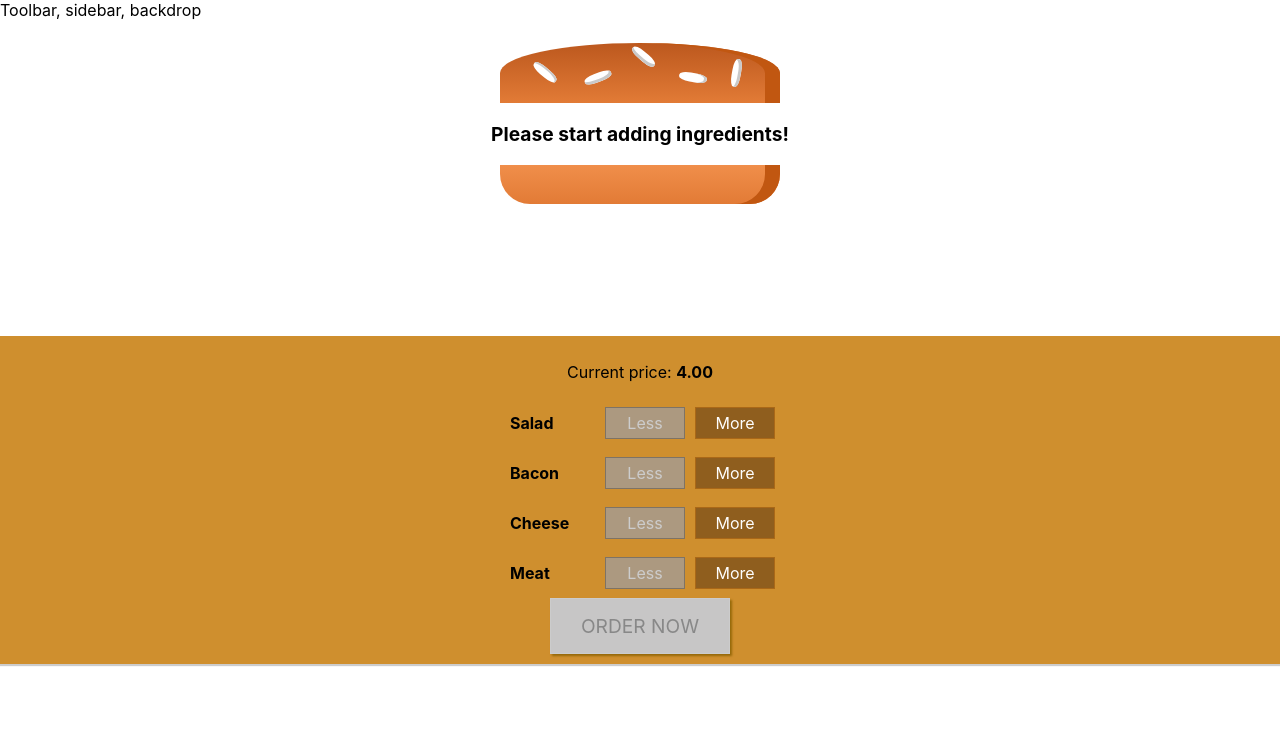
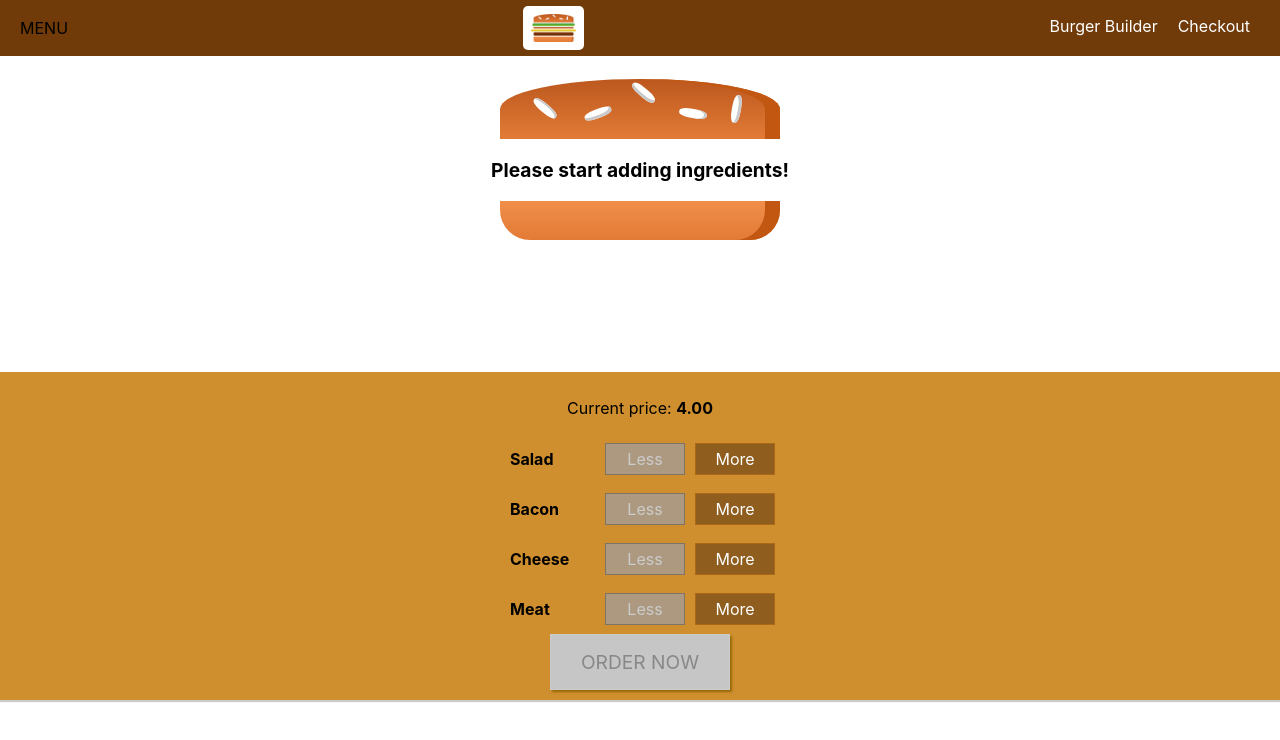
Before and after one commit to deepak-mb/max-react-course, a React (Create React App) app in the folder burger-builder/: page / in a window 1280 px wide. Shown: the top 740 px of the page. Built offline with nearby package versions, Linux system fonts and the light colour scheme.

Commit message:
Completed 134

```diff
--- a/burger-builder/src/components/Burger/OrderSummary/OrderSummary.js
+++ b/burger-builder/src/components/Burger/OrderSummary/OrderSummary.js
@@ -17,9 +17,16 @@
         <h3>Your Order</h3>
         <p>A delicious burger with the following ingredients:</p>
         <ul>{ingredientSummary}</ul>
+        <p>
+          <strong>Total Price: {props.price.toFixed(2)}</strong>
+        </p>
         <p>Continue to checkout.</p>
-        <Button btnType="Danger" clicked={props.purchaseCancelled}>CANCEL</Button>
-        <Button btnType="Success" clicked={props.purchaseContinued}>CONTINUE</Button>
+        <Button btnType="Danger" clicked={props.purchaseCancelled}>
+          CANCEL
+        </Button>
+        <Button btnType="Success" clicked={props.purchaseContinued}>
+          CONTINUE
+        </Button>
       </Aux>
     </div>
   );
--- a/burger-builder/src/components/Layout/Layout.css
+++ b/burger-builder/src/components/Layout/Layout.css
@@ -1,3 +1,3 @@
 .content {
-  margin-top: 16px;
+  margin-top: 72px;
 }
--- a/burger-builder/src/components/Layout/Layout.js
+++ b/burger-builder/src/components/Layout/Layout.js
@@ -1,10 +1,11 @@
 import React from "react";
 import Aux from "../../hoc/aux";
-import './Layout.css'
+import "./Layout.css";
+import Toolbar from "../Navigation/Toolbar/Toolbar";
 const layout = props => {
   return (
     <Aux>
-      <div>Toolbar, sidebar, backdrop</div>
+      <Toolbar />
       <main className="content">{props.children}</main>
     </Aux>
   );
--- /dev/null
+++ b/burger-builder/src/components/Logo/Logo.css
@@ -0,0 +1,10 @@
+.Logo {
+  background-color: white;
+  padding: 8px;
+  height: 80%;
+  box-sizing: border-box;
+  border-radius: 5px;
+}
+.Logo img {
+  height: 100%;
+}
--- /dev/null
+++ b/burger-builder/src/components/Logo/Logo.js
@@ -0,0 +1,12 @@
+import React from "react";
+import burgerLogo from "../../assets/images/burger-logo.png";
+import "./Logo.css";
+const logo = props => {
+  return (
+    <div className="Logo">
+      <img src={burgerLogo} alt="Burger Logo" />
+    </div>
+  );
+};
+
+export default logo;
--- /dev/null
+++ b/burger-builder/src/components/Navigation/NavigationItems/NavigationItem/NavigationItem.css
@@ -0,0 +1,25 @@
+.NavigationItem {
+  margin: 0;
+  box-sizing: border-box;
+  display: flex;
+  height: 100%;
+  width: auto;
+  align-items: center;
+}
+.NavigationItem a {
+  color: white;
+  text-decoration: none;
+  height: 100%;
+  padding: 16px 10px;
+  border-bottom: 4px solid transparent;
+  box-sizing: border-box;
+  display: block;
+}
+
+.NavigationItem a:hover,
+.NavigationItem a:active,
+.NavigationItem a:active {
+  background-color: #8f5c2c;
+  border-bottom: 4px solid #40a4c8;
+  color: white;
+}
--- /dev/null
+++ b/burger-builder/src/components/Navigation/NavigationItems/NavigationItem/NavigationItem.js
@@ -0,0 +1,12 @@
+import React from "react";
+import "./NavigationItem.css";
+const navigationItem = props => {
+  return (
+    <li className="NavigationItem">
+      <a href={props.link} className={props.active ? "active" : null}>
+        {props.children}
+      </a>
+    </li>
+  );
+};
+export default navigationItem;
--- /dev/null
+++ b/burger-builder/src/components/Navigation/NavigationItems/NavigationItems.css
@@ -0,0 +1,8 @@
+.NavigationItems {
+  margin: 0;
+  padding: 0;
+  list-style: none;
+  display: flex;
+  align-items: center;
+  height: 100%;
+}
--- /dev/null
+++ b/burger-builder/src/components/Navigation/NavigationItems/NavigationItems.js
@@ -0,0 +1,15 @@
+import React from "react";
+import "./NavigationItems.css";
+import NavigationItem from "../NavigationItems/NavigationItem/NavigationItem";
+
+const navigationItems = props => {
+  return (
+    <ul className="NavigationItems">
+      <NavigationItem link="/" active>
+        Burger Builder
+      </NavigationItem>
+      <NavigationItem link="/">Checkout</NavigationItem>
+    </ul>
+  );
+};
+export default navigationItems;
--- /dev/null
+++ b/burger-builder/src/components/Navigation/Toolbar/Toolbar.css
@@ -0,0 +1,17 @@
+.Toolbar {
+  height: 56px;
+  width: 100%;
+  position: fixed;
+  top: 0;
+  left: 0;
+  background-color: #703b09;
+  display: flex;
+  justify-content: space-between;
+  align-items: center;
+  padding: 0 20px;
+  box-sizing: border-box;
+  z-index: 90;
+}
+.Toolbar nav {
+  height: 100%;
+}
--- /dev/null
+++ b/burger-builder/src/components/Navigation/Toolbar/Toolbar.js
@@ -0,0 +1,19 @@
+import React from "react";
+import "./Toolbar.css";
+import Logo from "../../Logo/Logo";
+import NavigationItems from "../NavigationItems/NavigationItems";
+const toolbar = props => {
+  return (
+    <div>
+      <header className="Toolbar">
+        <div>MENU</div>
+        <Logo />
+        <nav>
+          <NavigationItems />
+        </nav>
+      </header>
+    </div>
+  );
+};
+
+export default toolbar;
--- a/burger-builder/src/containers/BurgerBuilder/BurgerBuilder.js
+++ b/burger-builder/src/containers/BurgerBuilder/BurgerBuilder.js
@@ -70,6 +70,7 @@
   purchaseCountinueHandler = () => {
     alert("You continue!");
   };
+
   render() {
     const disabledInfo = { ...this.state.ingredients };
     for (let key in disabledInfo) {
@@ -85,6 +86,7 @@
             ingredients={this.state.ingredients}
             purchaseCancelled={this.purchaseCancelHandler}
             purchaseContinued={this.purchaseCountinueHandler}
+            price={this.state.totalPrice}
           />
         </Modal>
         <Burger ingredients={this.state.ingredients} />
```
Also changed, not shown: burger-builder/src/assets/images/burger-logo.png (added).
